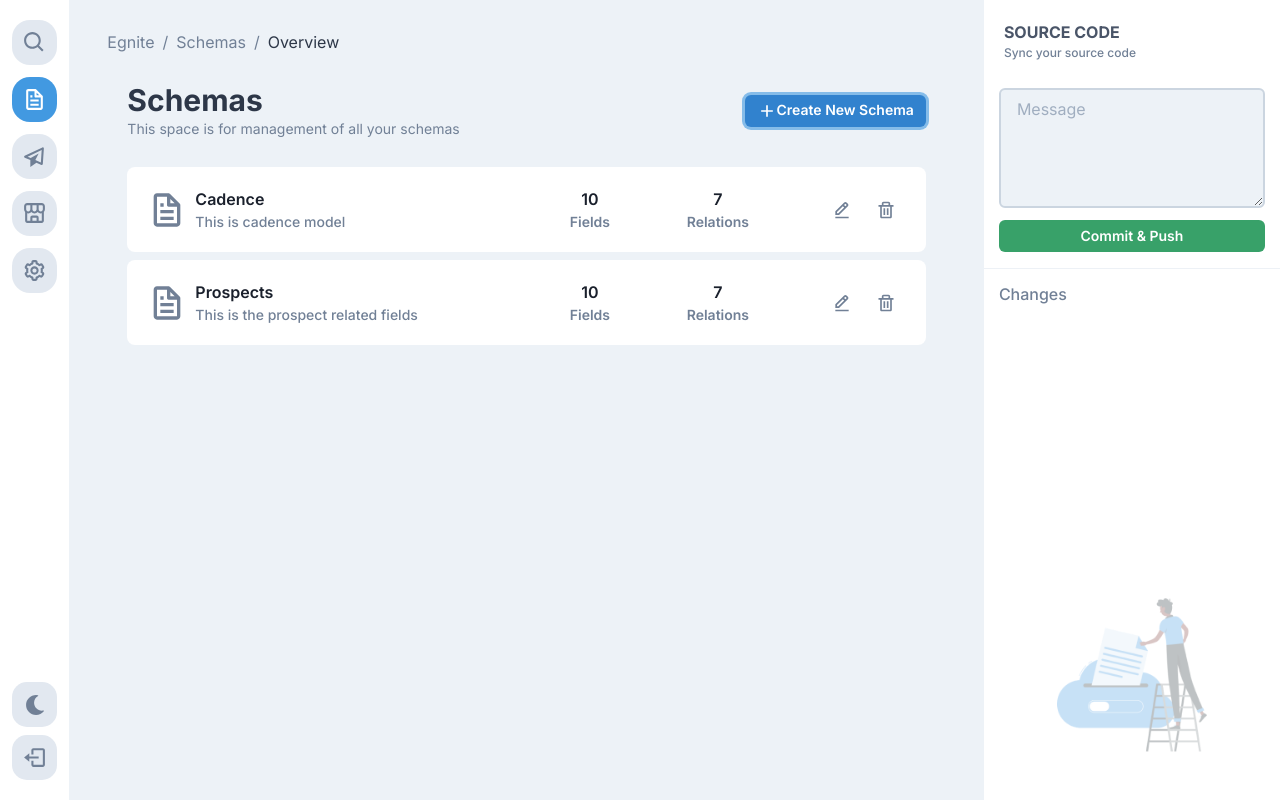
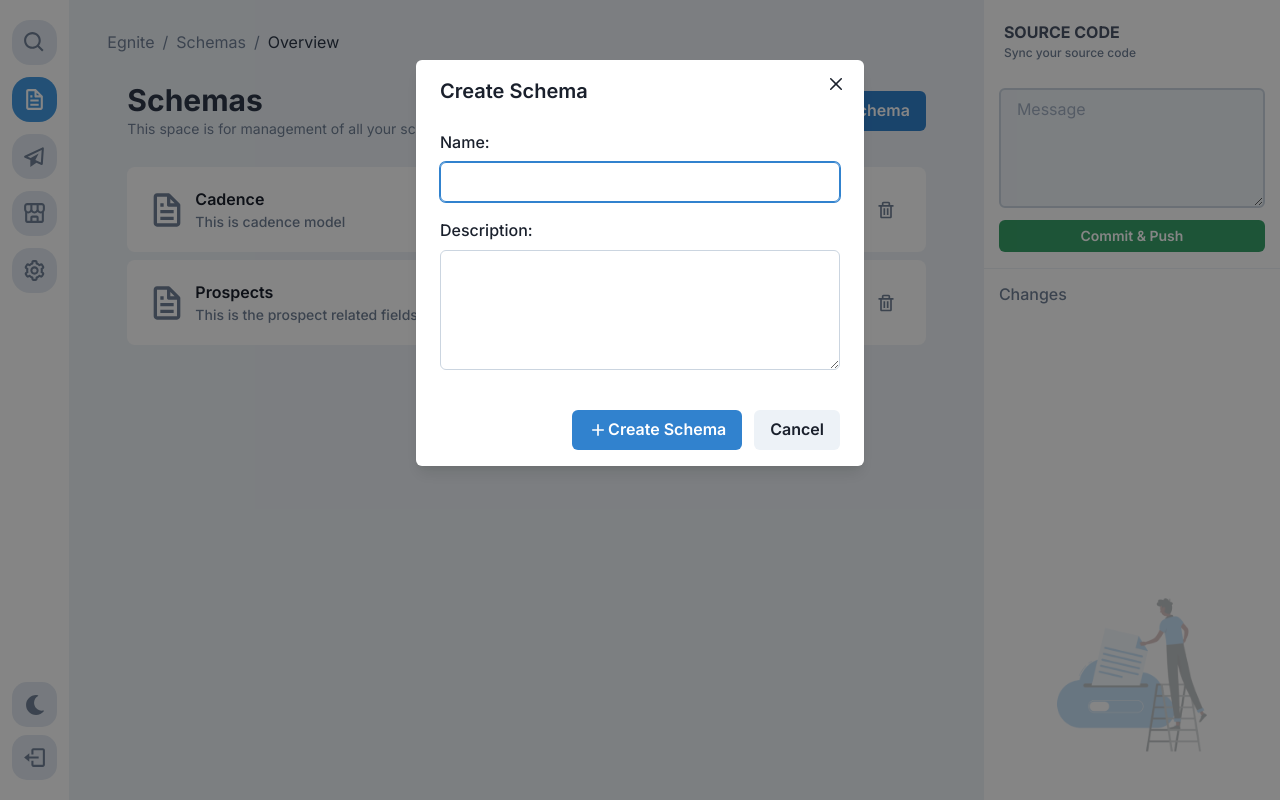
Before and after one commit to ashutoshxhq/egnite-app, a React (Create React App) app: page /schemas in a window 1280 px wide. Both pictures are taken after a click on the button "Create New Schema". Built offline with nearby package versions, Linux system fonts and the light colour scheme.

Commit message:
code refactor

```diff
--- a/src/views/Schemas/Schemas.tsx
+++ b/src/views/Schemas/Schemas.tsx
@@ -1,11 +1,12 @@
-import { Box, Breadcrumb, BreadcrumbItem, BreadcrumbLink, Button, Heading, HStack, IconButton, Text, useColorMode, VStack } from '@chakra-ui/react'
+import { Box, Breadcrumb, BreadcrumbItem, BreadcrumbLink, Button, FormControl, FormLabel, Heading, HStack, IconButton, Input, Modal, ModalBody, ModalCloseButton, ModalContent, ModalFooter, ModalHeader, ModalOverlay, Text, Textarea, useColorMode, useDisclosure, VStack } from '@chakra-ui/react'
 import React from 'react'
 import { BiEditAlt, BiFile, BiPlus, BiTrash } from 'react-icons/bi'
 import { Link } from 'react-router-dom'
 
 const Schemas = () => {
     const { colorMode, } = useColorMode()
-
+    const { isOpen, onOpen, onClose } = useDisclosure()
+    const initialRef = React.useRef<any>()
     return (
         <VStack padding="20px">
             <Box width="100%">
@@ -19,7 +20,7 @@ const Schemas = () => {
                     </BreadcrumbItem>
 
                     <BreadcrumbItem isCurrentPage>
-                        <BreadcrumbLink color={colorMode === "light"?"gray.700":"gray.300"} as={Link} to="/schemas">Overview</BreadcrumbLink>
+                        <BreadcrumbLink color={colorMode === "light" ? "gray.700" : "gray.300"} as={Link} to="/schemas">Overview</BreadcrumbLink>
                     </BreadcrumbItem>
                 </Breadcrumb>
             </Box>
@@ -29,7 +30,37 @@ const Schemas = () => {
                     <Text fontSize="sm" color="gray.500">This space is for management of all your schemas</Text>
                 </Box>
                 <Box padding="20px">
-                    <Button colorScheme="blue" size="sm" isFullWidth={true}> <BiPlus size="20" /> Create New Schema</Button>
+                    <Button onClick={onOpen} colorScheme="blue" size="md" isFullWidth={true}> <BiPlus size="20" /> Create New Schema</Button>
+                    <Modal
+
+                        initialFocusRef={initialRef}
+                        isOpen={isOpen}
+                        onClose={onClose}
+                    >
+                        <ModalOverlay />
+                        <ModalContent background={colorMode==="light"?"white":"gray.800"}>
+                            <ModalHeader>Create Schema</ModalHeader>
+                            <ModalCloseButton />
+                            <ModalBody pb={6}>
+                                <FormControl>
+                                    <FormLabel>Name:</FormLabel>
+                                    <Input ref={initialRef} borderColor={colorMode === "light" ? "gray.300" : "gray.600"} />
+                                </FormControl>
+
+                                <FormControl mt={4}>
+                                    <FormLabel>Description:</FormLabel>
+                                    <Textarea borderColor={colorMode === "light" ? "gray.300" : "gray.600"} variant="outline" size="md" height="120px" />
+                                </FormControl>
+                            </ModalBody>
+
+                            <ModalFooter>
+                                <Button colorScheme="blue" mr={3}>
+                                <BiPlus size="20" />  Create Schema
+                                </Button>
+                                <Button onClick={onClose}>Cancel</Button>
+                            </ModalFooter>
+                        </ModalContent>
+                    </Modal>
                 </Box>
             </HStack>
             {/* <Divider /> */}
@@ -55,10 +86,10 @@ const Schemas = () => {
                         </Box>
                         <Box width="120px" textAlign="right" fontSize="md" color={colorMode === "light" ? "gray.800" : "gray.400"}>
                             <IconButton variant="ghost" aria-label="Delete" marginRight="1">
-                                <BiEditAlt  color="#718096"  size="20" />
+                                <BiEditAlt color="#718096" size="20" />
                             </IconButton>
                             <IconButton variant="ghost" aria-label="Delete">
-                                <BiTrash  color="#718096"  size="20" />
+                                <BiTrash color="#718096" size="20" />
                             </IconButton>
                         </Box>
                     </HStack>
@@ -85,10 +116,10 @@ const Schemas = () => {
                         </Box>
                         <Box width="120px" textAlign="right" fontSize="md" color={colorMode === "light" ? "gray.800" : "gray.400"}>
                             <IconButton variant="ghost" aria-label="Delete" marginRight="1">
-                                <BiEditAlt  color="#718096"  size="20" />
+                                <BiEditAlt color="#718096" size="20" />
                             </IconButton>
                             <IconButton variant="ghost" aria-label="Delete">
-                                <BiTrash  color="#718096"  size="20" />
+                                <BiTrash color="#718096" size="20" />
                             </IconButton>
                         </Box>
                     </HStack>
```
Also changed, not shown: 1 other file (tests, documents, lock files or other folders).
